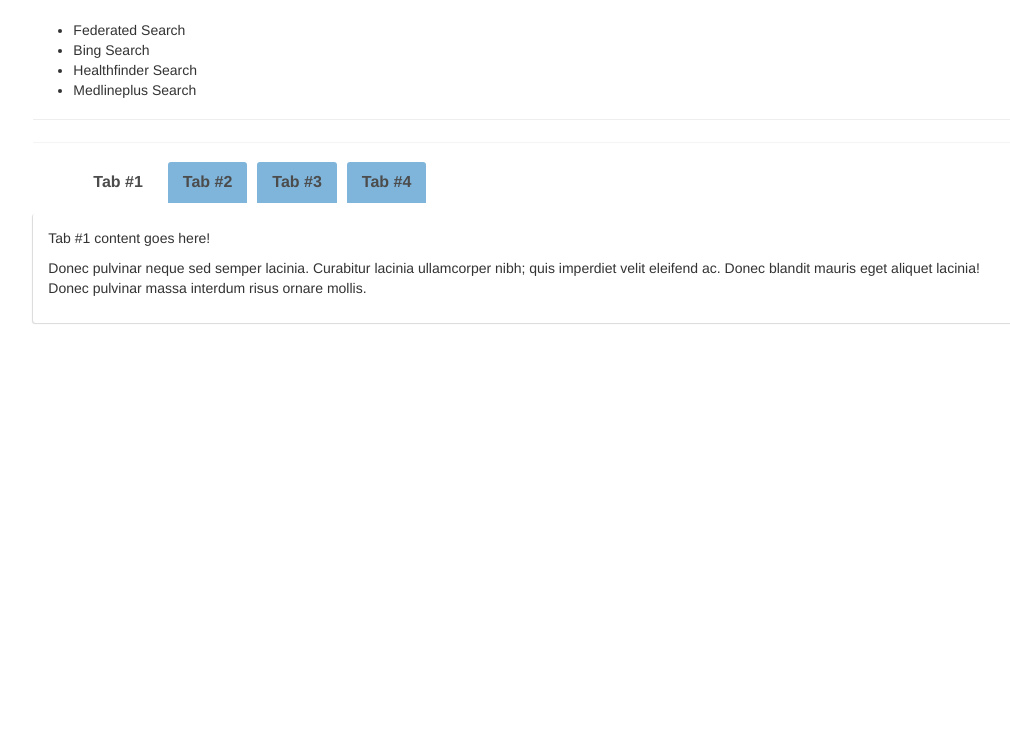
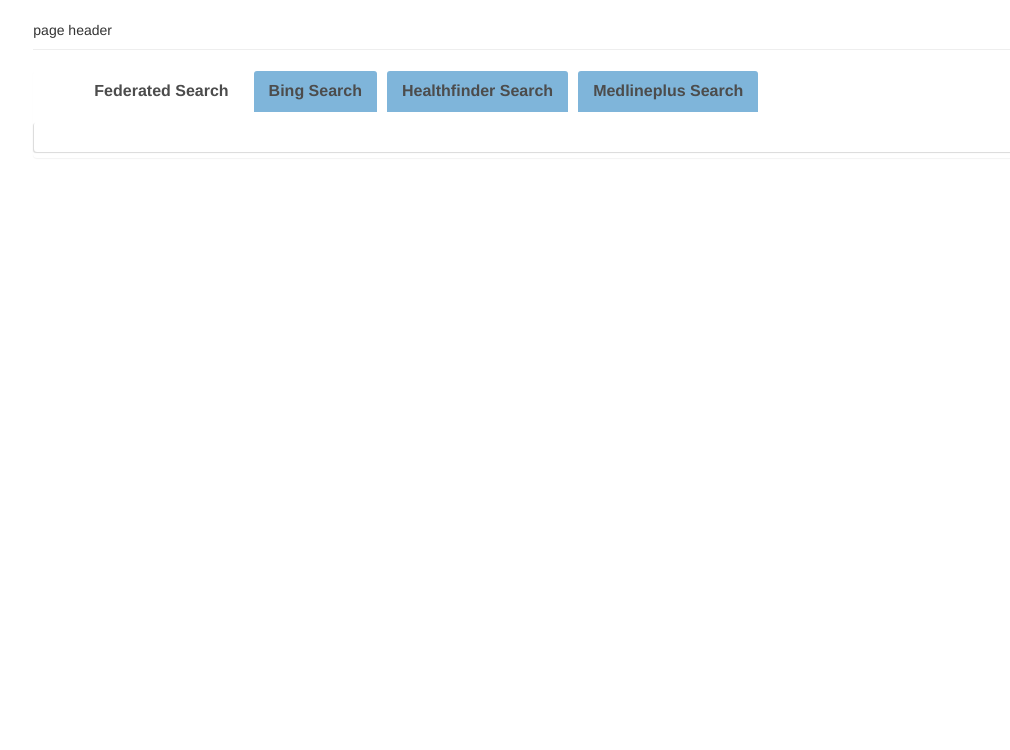
Before and after one commit to ppartarr/HealthSearchApplication, a Django app: page /search/ in a window 1280 px wide. Shown: the part 50-800 px from the top of the page, without its empty margins (220-1230 px from the left). Run offline with Django 3.2, Linux system fonts and the light colour scheme; some libraries are stand-ins or nearby versions.

Commit message:
changes to search

```diff
--- a/health_search/eHealth/views.py
+++ b/health_search/eHealth/views.py
@@ -23,8 +23,4 @@ def search(request):
 
         if query:
             result_list = federated_run_querys(query)
-    print result_list
-    for i in result_list:
-        print i, result_list[i]
-        print
     return render(request, 'eHealth/search.html', result_list)
--- a/health_search/templates/eHealth/search.html
+++ b/health_search/templates/eHealth/search.html
@@ -6,20 +6,27 @@
 
 {% block body_block %}
     <div class="page-header">
-            <ul ><!-- todo make this work -->
-                <li>Federated Search</li>
-                <li>Bing Search</li>
-                <li>Healthfinder Search</li>
-                <li>Medlineplus Search</li>
-            </ul>
+        page header
     </div>
     <div>
 
         <div class="panel">
-            {% if result_list %}
+
+
+            <div class="tabs">
+                <ul class="tab-links">
+                    <li class="active"><a href="#tab1">Federated Search</a></li>
+                    <li><a href="#tab2">Bing Search</a></li>
+                    <li><a href="#tab3">Healthfinder Search</a></li>
+                    <li><a href="#tab4">Medlineplus Search</a></li>
+                </ul>
+
+                <div class="tab-content">
+                    <div id="tab1" class="tab active">
+                        {% if federated_results %}
                             <div class="panel-heading">
-                <h3 class="panel-title">Results</h3>
-                <!-- Display search results in an ordered list -->
+                                <h3 class="panel-title">Federated Search</h3>
+
                                 <div class="panel-body">
                                     <div class="list-group">
                                         {% for result in federated_results %}
@@ -28,45 +35,92 @@
                                                         href="{{ result.link }}">{{ result.title }}</a></h4>
 
                                                 <p class="list-group-item-text">{{ result.summary }}</p>
-                                <p class="list-group-item-text">{{ result.from }}</p> <!-- todo maby hyperlink? -->
+
+                                                <p class="list-group-item-text">{{ result.from }}</p>
                                             </div>
                                         {% endfor %}
                                     </div>
                                 </div>
+                            </div>
                         {% endif %}
+                    </div>
+
+                    <div id="tab2" class="tab">
+                        {% if bing_results %}
+                            <div class="panel-heading">
+                                <h3 class="panel-title">Bing Search</h3>
+
+                                <div class="panel-body">
+                                    <div class="list-group">
+                                        {% for result in bing_results %}
+                                            <div class="list-group-item">
+                                                <h4 class="list-group-item-heading"><a
+                                                        href="{{ result.link }}">{{ result.title }}</a></h4>
+
+                                                <p class="list-group-item-text">{{ result.summary }}</p>
+
+                                                <p class="list-group-item-text">{{ result.from }}</p>
+                                            </div>
+                                        {% endfor %}
                                     </div>
                                 </div>
                             </div>
 
-    <div class="tabs">
-    <ul class="tab-links">
-        <li class="active"><a href="#tab1">Tab #1</a></li>
-        <li><a href="#tab2">Tab #2</a></li>
-        <li><a href="#tab3">Tab #3</a></li>
-        <li><a href="#tab4">Tab #4</a></li>
-    </ul>
-
-    <div class="tab-content">
-        <div id="tab1" class="tab active">
-            <p>Tab #1 content goes here!</p>
-            <p>Donec pulvinar neque sed semper lacinia. Curabitur lacinia ullamcorper nibh; quis imperdiet velit eleifend ac. Donec blandit mauris eget aliquet lacinia! Donec pulvinar massa interdum risus ornare mollis.</p>
-        </div>
-
-        <div id="tab2" class="tab">
-            <p>Tab #2 content goes here!</p>
-            <p>Donec pulvinar neque sed semper lacinia. Curabitur lacinia ullamcorper nibh; quis imperdiet velit eleifend ac. Donec blandit mauris eget aliquet lacinia! Donec pulvinar massa interdum risus ornare mollis. In hac habitasse platea dictumst. Ut euismod tempus hendrerit. Morbi ut adipiscing nisi. Etiam rutrum sodales gravida! Aliquam tellus orci, iaculis vel.</p>
+                        {% endif %}
                     </div>
 
                     <div id="tab3" class="tab">
-            <p>Tab #3 content goes here!</p>
-            <p>Donec pulvinar neque sed semper lacinia. Curabitur lacinia ullamcorper nibh; quis imperdiet velit eleifend ac. Donec blandit mauris eget aliquet lacinia! Donec pulvinar massa interdum ri.</p>
+                        {% if healthFinder_results %}
+                            <div class="panel-heading">
+                                <h3 class="panel-title">Healthfinder Search</h3>
+
+                                <div class="panel-body">
+                                    <div class="list-group">
+                                        {% for result in healthFinder_results %}
+                                            <div class="list-group-item">
+                                                <h4 class="list-group-item-heading"><a
+                                                        href="{{ result.link }}">{{ result.title }}</a></h4>
+
+                                                <p class="list-group-item-text">{{ result.summary }}</p>
+
+                                                <p class="list-group-item-text">{{ result.from }}</p>
                                             </div>
-
-        <div id="tab4" class="tab">
-            <p>Tab #4 content goes here!</p>
-            <p>Donec pulvinar neque sed semper lacinia. Curabitur lacinia ullamcorper nibh; quis imperdiet velit eleifend ac. Donec blandit mauris eget aliquet lacinia! Donec pulvinar massa interdum risus ornare mollis. In hac habitasse platea dictumst. Ut euismod tempus hendrerit. Morbi ut adipiscing nisi. Etiam rutrum sodales gravida! Aliquam tellus orci, iaculis vel.</p>
+                                        {% endfor %}
                                     </div>
                                 </div>
                             </div>
 
+                        {% endif %}
+                    </div>
+
+                    <div id="tab4" class="tab">
+                        {% if medlinePlus_results %}
+                            <div class="panel-heading">
+                                <h3 class="panel-title">Medlineplus Search</h3>
+
+                                <div class="panel-body">
+                                    <div class="list-group">
+                                        {% for result in medlinePlus_results %}
+                                            <div class="list-group-item">
+                                                <h4 class="list-group-item-heading"><a
+                                                        href="{{ result.link }}">{{ result.title }}</a></h4>
+
+                                                <p class="list-group-item-text">{{ result.summary }}</p>
+
+                                                <p class="list-group-item-text">{{ result.from }}</p>
+                                            </div>
+                                        {% endfor %}
+                                    </div>
+                                </div>
+                            </div>
+
+                        {% endif %}
+
+                    </div>
+                </div>
+            </div>
+        </div>
+    </div>
+
+
 {% endblock %}
```
Lines whose indentation alone changed are shown as unchanged.
